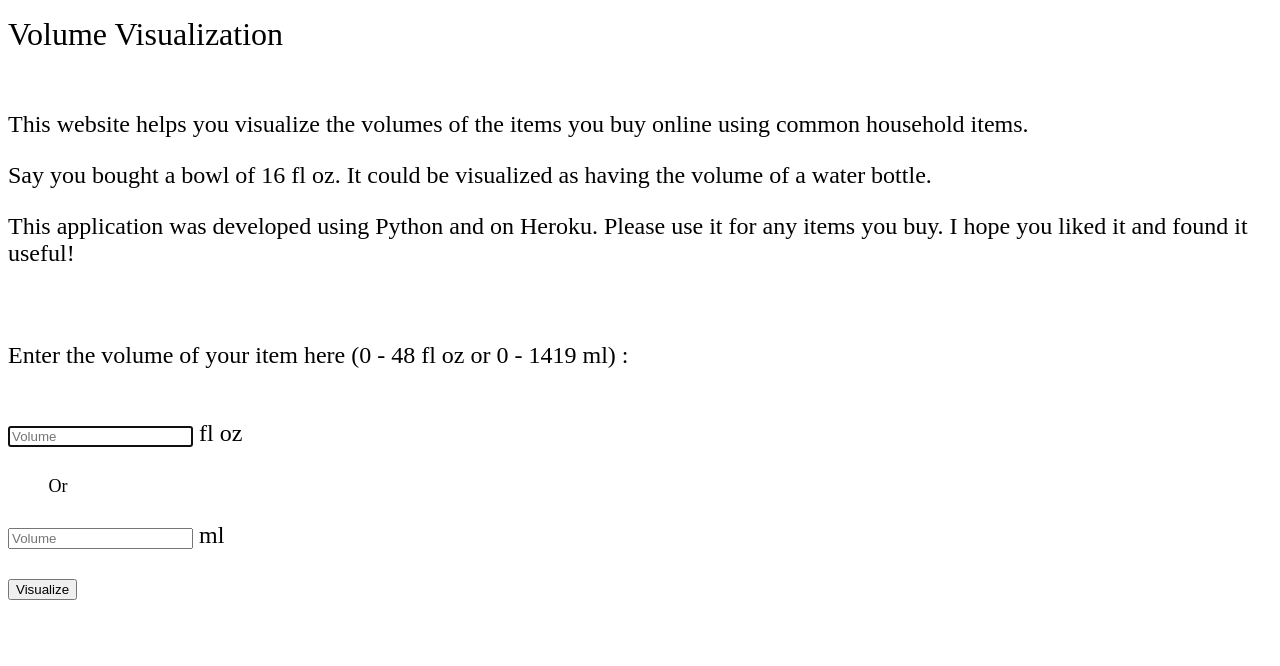
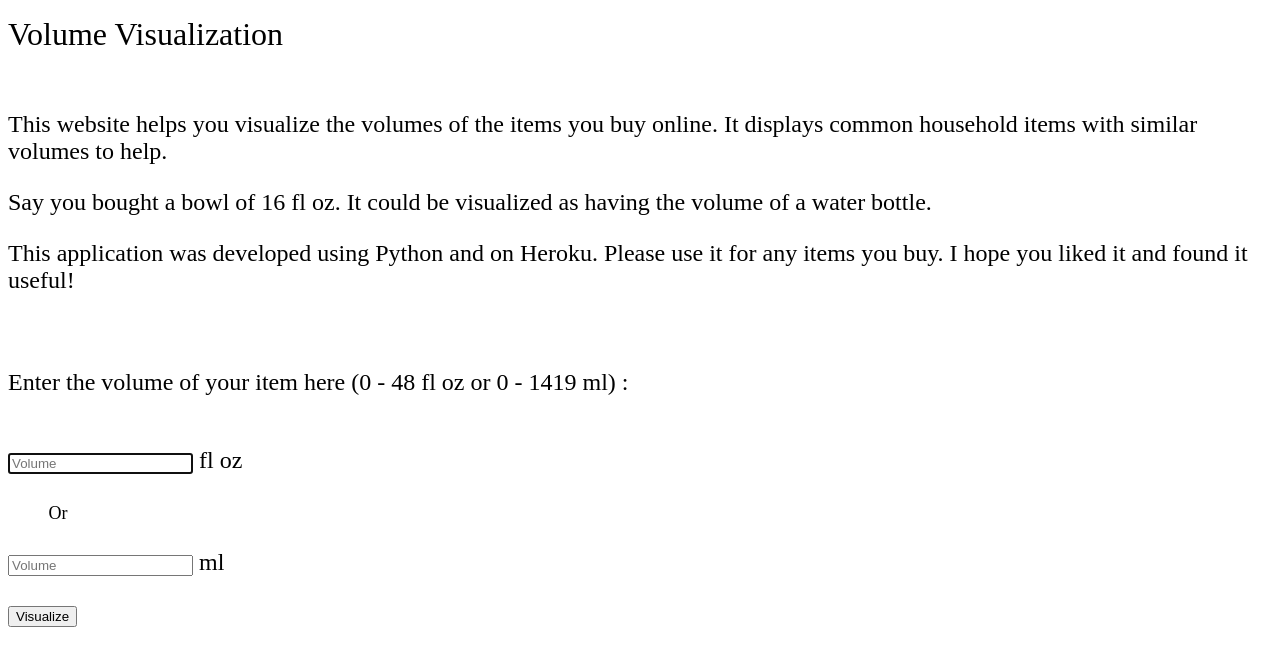
Before and after one commit to antopiaz/vol-viz, a Python web app: template myapp/templates/login.html in a window 1280 px wide. Shown: the top 666 px of the page. Run offline with Jinja, Linux system fonts and the light colour scheme; the template is opened without the code that fills it, so the values that code supplies are empty.

Commit message:
changed wording

```diff
--- a/myapp/templates/login.html
+++ b/myapp/templates/login.html
@@ -9,7 +9,7 @@
         <p><font size="+3"> Volume Visualization </font></p>
         <br>
         <font size="+2">
-        <p>This website helps you visualize the volumes of the items you buy online using common household items.</p>
+        <p>This website helps you visualize the volumes of the items you buy online. It displays common household items with similar volumes to help.</p>
         <p> Say you bought a bowl of 16 fl oz. It could be visualized as having the volume of a water bottle.</p>
         <p> This application was developed using Python and on Heroku. Please use it for any items you buy. I hope you liked it and found it useful!</p>
         <br>
```
